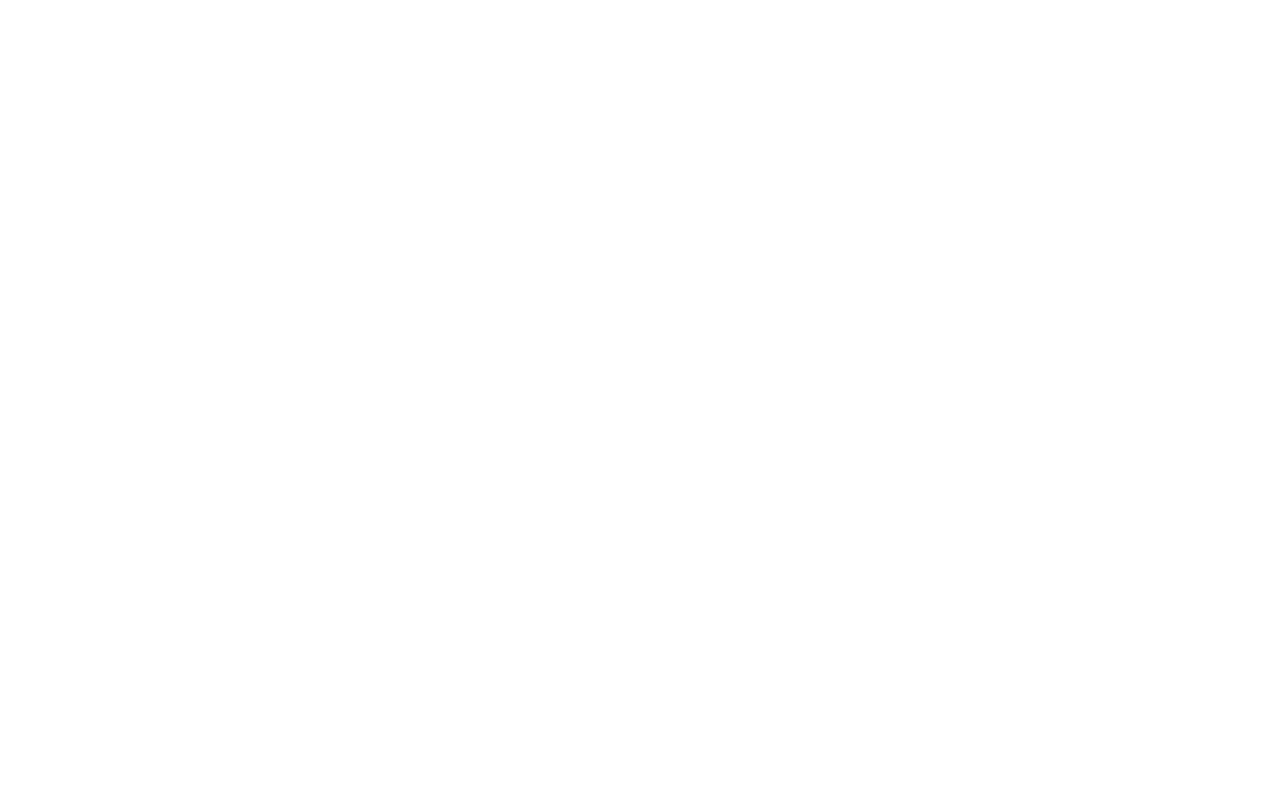
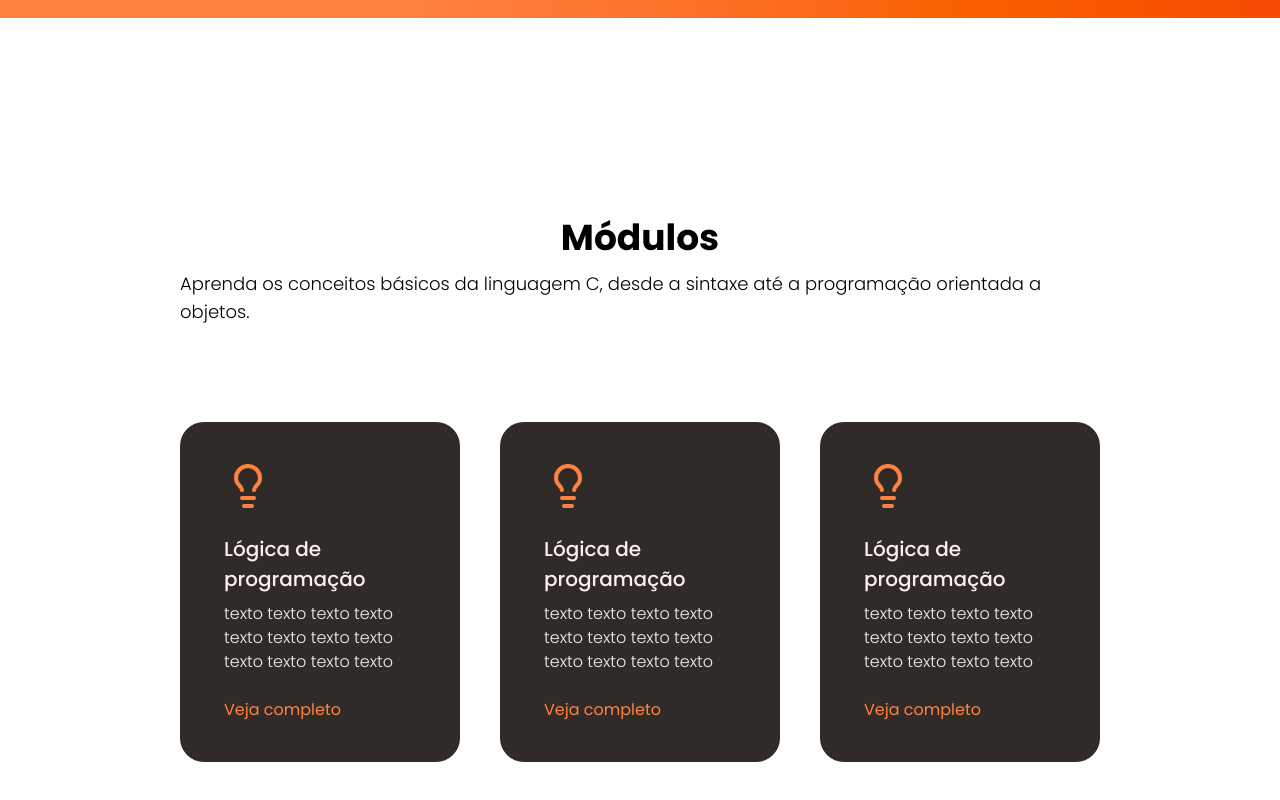
Before and after one commit to kauesandrade/BugHunters, a Next.js app: page / in a window 1280 px wide. Shown: the part 1402-2202 px from the top of the page. Before the commit the page ends 1340 px from the top, so only its background shows below. Built offline with nearby package versions, Linux system fonts and the light colour scheme.

Commit message:
init section modules

```diff
--- a/src/app/page.tsx
+++ b/src/app/page.tsx
@@ -1,11 +1,37 @@
 import Cover from '@/components/home/cover';
 import Banner from '@/components/home/banner';
+import { Lightbulb, Section } from 'lucide-react';
+import SectionModulos from '@/components/section-modulos';
 
 export default function Home() {
   return (
     <>
     <Cover />
-    <Banner/>
+    <Banner />
+    <SectionModulos
+      title="Módulos"
+      description="Aprenda os conceitos básicos da linguagem C, desde a sintaxe até a programação orientada a objetos."
+      modulos={[
+        {
+          icon: <Lightbulb className="text-orange" size={"48px"} />,
+          titulo: "Lógica de programação",
+          texto: "texto texto texto texto texto texto texto texto texto texto texto texto",
+          id: "1"
+        },
+        {
+          icon: <Lightbulb className="text-orange" size={"48px"} />,
+          titulo: "Lógica de programação",
+          texto: "texto texto texto texto texto texto texto texto texto texto texto texto",
+          id: "2"
+        },
+        {
+          icon: <Lightbulb className="text-orange" size={"48px"} />,
+          titulo: "Lógica de programação",
+          texto: "texto texto texto texto texto texto texto texto texto texto texto texto",
+          id: "3"
+        }
+      ]}
+    />
     </>
   );
 }
--- a/src/components/card-modulo/index.tsx
+++ b/src/components/card-modulo/index.tsx
@@ -3,13 +3,14 @@
 import React from "react";
 import { useRouter } from "next/navigation";
 
-import { icons, Lightbulb } from 'lucide-react';
-
 type cardModuloType = {
     icon?: Element | any
     titulo: string
     texto: string
+    id: string
 }
+
+export type { cardModuloType };
 
 //exemplo import: <CardModulo icon={<Lightbulb className="text-orange" size={"48px"}/>} titulo="Lógica de programação" texto="texto texto texto texto texto texto texto texto texto texto texto texto" />
 
--- a/src/components/header/index.tsx
+++ b/src/components/header/index.tsx
@@ -26,9 +26,9 @@
             // }
 
             if (window.scrollY == 0) {
-                header.classList.remove('shadow-md', 'shadow-orange');
+                header.classList.remove('shadow-md', 'shadow-orange', 'opacity-25');
             } else {
-                header.classList.add('shadow-md', 'shadow-orange');
+                header.classList.add('shadow-md', 'shadow-orange', 'opacity-25');
             }
 
             setLastScroll(window.scrollY);
--- a/src/components/home/banner.tsx
+++ b/src/components/home/banner.tsx
@@ -1,8 +1,10 @@
 
-const banner = () => {
+const Banner = () => {
 
     return (
-        <section id="banner" className="flex lg:flex-row flex-col bg-linear-to-r from-orange from-30% to-orange-600 to-100% lg:h-135 h-full w-full lg:px-45 px-20 py-20 gap-10 justify-between items-center ">
+        <section id="banner" className="flex flex-col">
+            <div className='mt-20'></div>
+            <section  className="flex lg:flex-row flex-col bg-linear-to-r from-orange from-30% to-orange-600 to-100% lg:h-135 h-full w-full lg:px-45 px-20 py-20 gap-10 justify-between items-center ">
 
                 <div className="bg-white rounded-4xl p-6 size-90 pt-1 shadow-lg relative">
 
@@ -35,8 +37,9 @@
                 </div>
 
             </section>
+        </section>
     )
 
 }
 
-export default banner;
+export default Banner;
--- a/src/components/home/cover.tsx
+++ b/src/components/home/cover.tsx
@@ -1,6 +1,6 @@
 import { ChevronDown } from 'lucide-react';
 
-const cover = () => {
+const Cover = () => {
     return (
         <section className="grid grid-rows-10 justify-items-center items-stretch h-screen" >
             <h1 className="row-span-9 text-xl sm:text-3xl md:text-4xl lg:text-5xl self-center font-bold align-middle">Programação de um jeito <span className="text-orange">SIMPLES</span></h1>
@@ -9,4 +9,4 @@
     )
 }
 
-export default cover;
+export default Cover;
--- /dev/null
+++ b/src/components/section-modulos/index.tsx
@@ -0,0 +1,29 @@
+import React from 'react';
+import CardModulo, { cardModuloType } from  '../card-modulo/index';
+import { Lightbulb } from 'lucide-react';
+
+type sectionModulesType = {
+    title: string;
+    description: string;
+    modulos: cardModuloType[];
+}
+
+const SectionModulos = ({title, description, modulos}:sectionModulesType) => {
+
+    return (
+        <section className='flex flex-col gap-24 mt-50 w-full lg:px-45 px-20 min-h-screen'>
+            <div className='flex flex-col justify-center items-center gap-3'>
+                <h1 className='text-4xl font-bold'>{title}</h1>
+                <p className='text-lg font-light'>{description}</p>
+            </div>
+            <div className='grid lg:grid-cols-3 grid-cols-1 gap-10 w-full'>
+                {modulos.map((modulo, index) => (
+                    <CardModulo key={index} icon={modulo.icon} titulo={modulo.titulo} texto={modulo.texto} id={modulo.id} />
+                ))}
+            </div>
+        </section>
+    )
+
+}
+
+export default SectionModulos;
```
Lines whose indentation alone changed are shown as unchanged.
